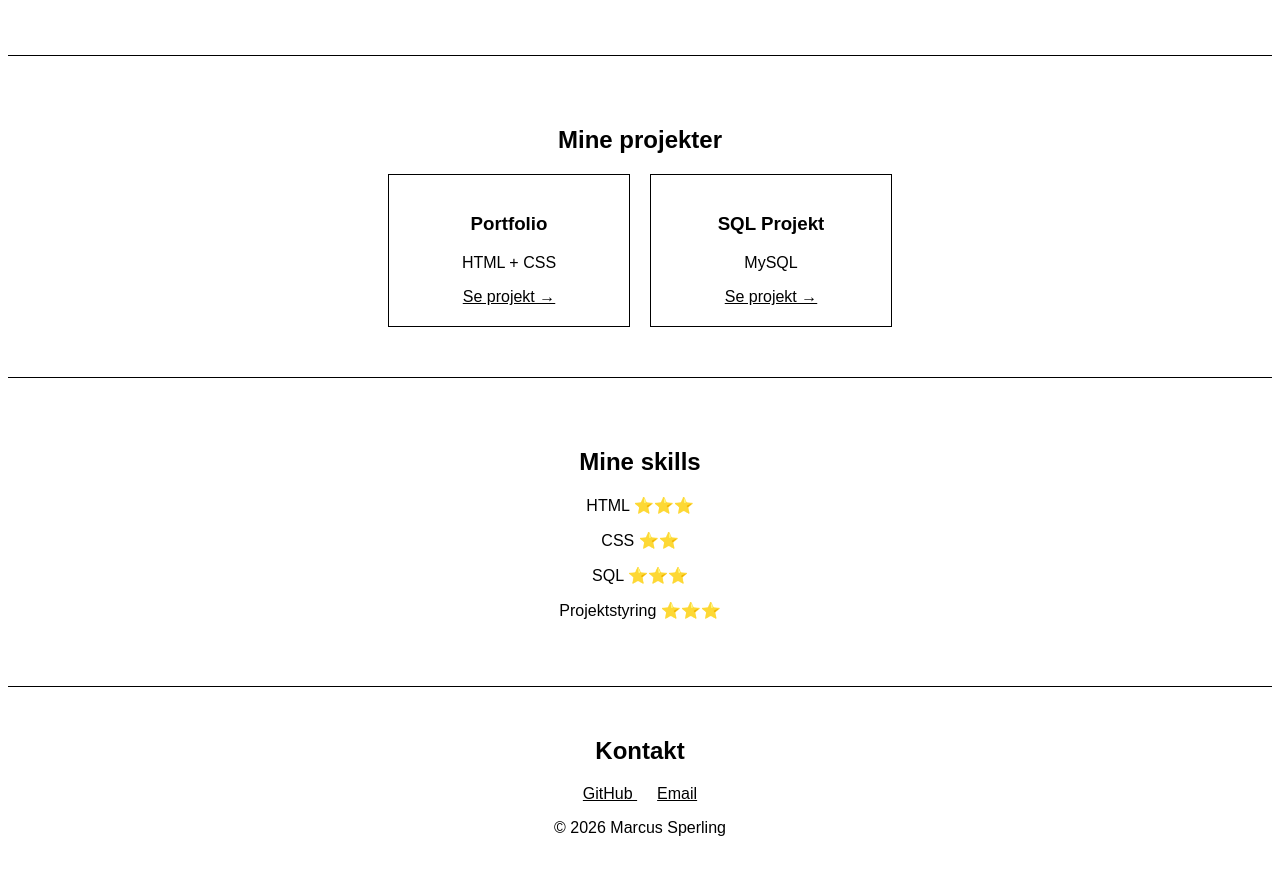
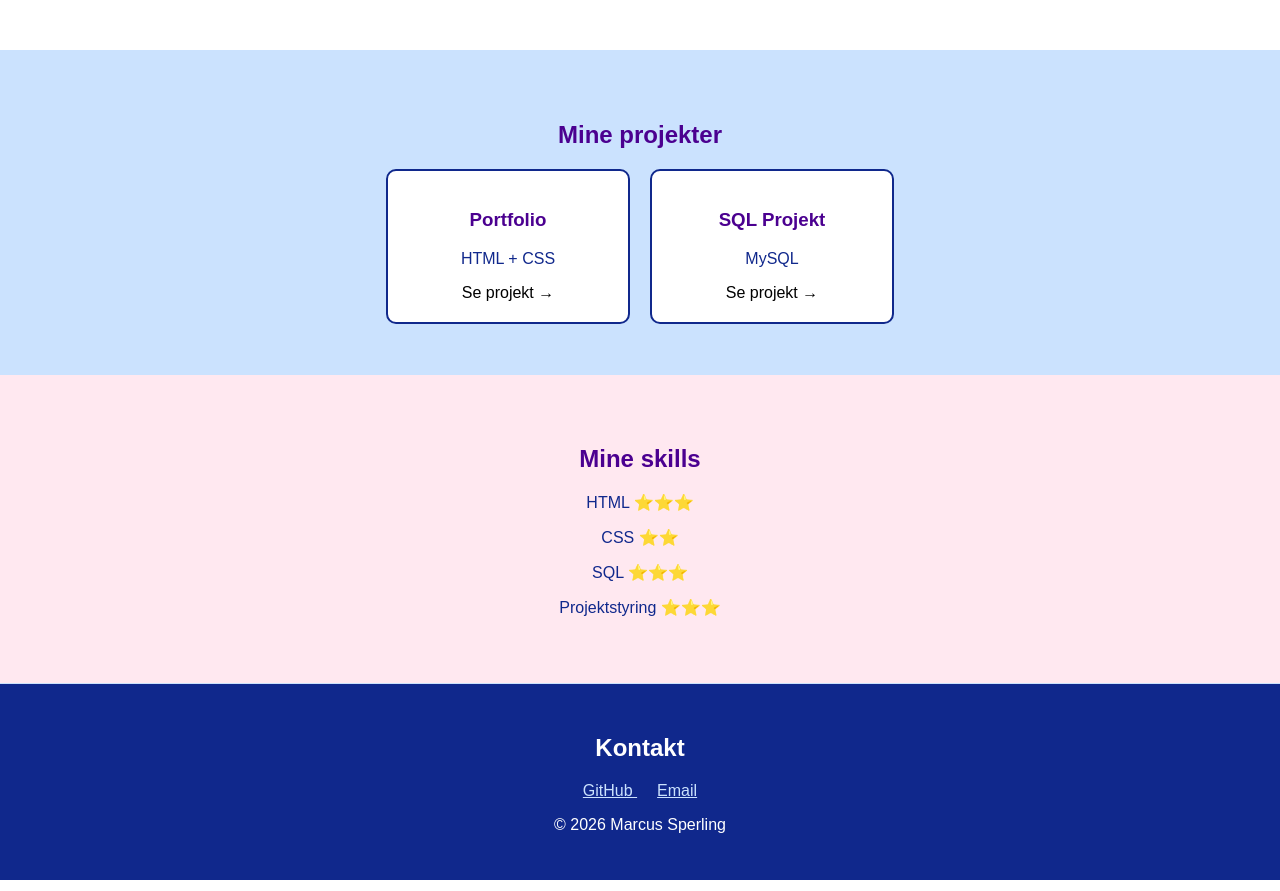
Before and after one commit to MLSXO/Portfolio, a website: page index.html in a window 1280 px wide. Shown: the part 820-1711 px from the top of the page. Drawn offline with Linux system fonts and the light colour scheme.

Commit message:
Sortering af HTML & CSS

```diff
--- a/index.html
+++ b/index.html
@@ -14,6 +14,7 @@
 
 <!-- HEADER -->
 <header>
+
     <h1>Marcus Sperling</h1>
 
     <p>IT-Arkitektur studerende</p>
@@ -27,7 +28,9 @@
         <a href="#kontakt">Kontakt</a>
         <a href="#jobs">Arbejdserfaring</a>
     </nav>
+
 </header>
+
 
 <main>
 
@@ -56,7 +59,10 @@
 
     </section>
 
+
+    <!-- ARBEJDSERFARING -->
     <section id="jobs">
+
         <h2>Arbejdserfaring</h2>
 
         <ul>
@@ -74,20 +80,24 @@
         <div class="projekter">
 
             <div class="projekt">
+
                 <h3>Portfolio</h3>
 
                 <p>HTML + CSS</p>
 
                 <a href="#">Se projekt →</a>
+
             </div>
 
 
             <div class="projekt">
+
                 <h3>SQL Projekt</h3>
 
                 <p>MySQL</p>
 
                 <a href="#">Se projekt →</a>
+
             </div>
 
         </div>
@@ -109,18 +119,22 @@
 
 </main>
 
-<!-- FOOTER + Kontakt -->
+
+<!-- FOOTER + KONTAKT -->
 <footer id="kontakt">
+
     <h2>Kontakt</h2>
 
     <p>
-            <a href="https://github.com/" target="https://github.com/MLSXO">
+
+        <a href="https://github.com/MLSXO" target="_blank">
             GitHub
         </a>
 
         <a href="mailto:marcussperling@me.com">
             Email
         </a>
+
     </p>
 
     <p>© 2026 Marcus Sperling</p>
--- a/main.css
+++ b/main.css
@@ -1,40 +1,83 @@
+/* HELE SIDEN */
+
 body {
     font-family: Arial;
     text-align: center;
     background-color: white;
+    color: #10288C;
+    margin: 0;
 }
+
+
+/* HEADER */
 
 header {
     padding: 50px 20px;
-    border-bottom: 1px solid black;
+    background-color: #CBE2FE;
+    border-bottom: 4px solid #FFE8F0FF;
 }
 
 header h1 {
     margin-bottom: 10px;
+    color: #10288C;
 }
+
+
+/* NAVIGATION */
 
 nav {
     margin-top: 30px;
 }
 
 nav a {
-    color: black;
+    color: #10288C;
     text-decoration: none;
     margin: 0 15px;
 }
 
 nav a:hover {
+    color: #000000;
     text-decoration: underline;
 }
 
+
+/* SECTIONS */
+
 section {
     padding: 50px 20px;
-    border-bottom: 1px solid black;
+    border-bottom: 1px solid #CBE2FE;
 }
 
-ul {
-    list-style-type: none;
-    padding: 0;
+section h2 {
+    color: #4B0090;
+}
+
+
+/* OM MIG */
+
+#ommig {
+    background-color: white;
+}
+
+
+/* UDDANNELSE */
+
+#uddannelse {
+    background-color: #FFE8F0FF;
+}
+
+
+/* ARBEJDSERFARING */
+
+#jobs {
+    background-color: white;
+}
+
+
+/* PROJEKTER */
+
+#projekter {
+    background-color: #CBE2FE;
 }
 
 .projekter {
@@ -44,20 +87,60 @@ ul {
 }
 
 .projekt {
-    border: 1px solid black;
+    background-color: white;
+    border: 2px solid #10288C;
     padding: 20px;
     width: 200px;
+    border-radius: 10px;
+}
+
+.projekt h3 {
+    color: #4B0090;
 }
 
 .projekt a {
-    color: black;
+    color: #000000;
+    text-decoration: none;
 }
+
+.projekt a:hover {
+    color: #4B0090;
+    text-decoration: underline;
+}
+
+
+/* SKILLS */
+
+#skills {
+    background-color: #FFE8F0;
+}
+
+
+/* LISTER */
+
+ul {
+    list-style-type: none;
+    padding: 0;
+}
+
+
+/* FOOTER */
 
 footer {
     padding: 30px;
+    background-color: #10288C;
+    color: white;
+}
+
+footer h2 {
+    color: white;
 }
 
 footer a {
-    color: black;
+    color: #CBE2FE;
     margin: 0 10px;
 }
+
+footer a:hover {
+    color: #FFE8F0FF;
+}
```
Lines whose indentation alone changed are shown as unchanged.
